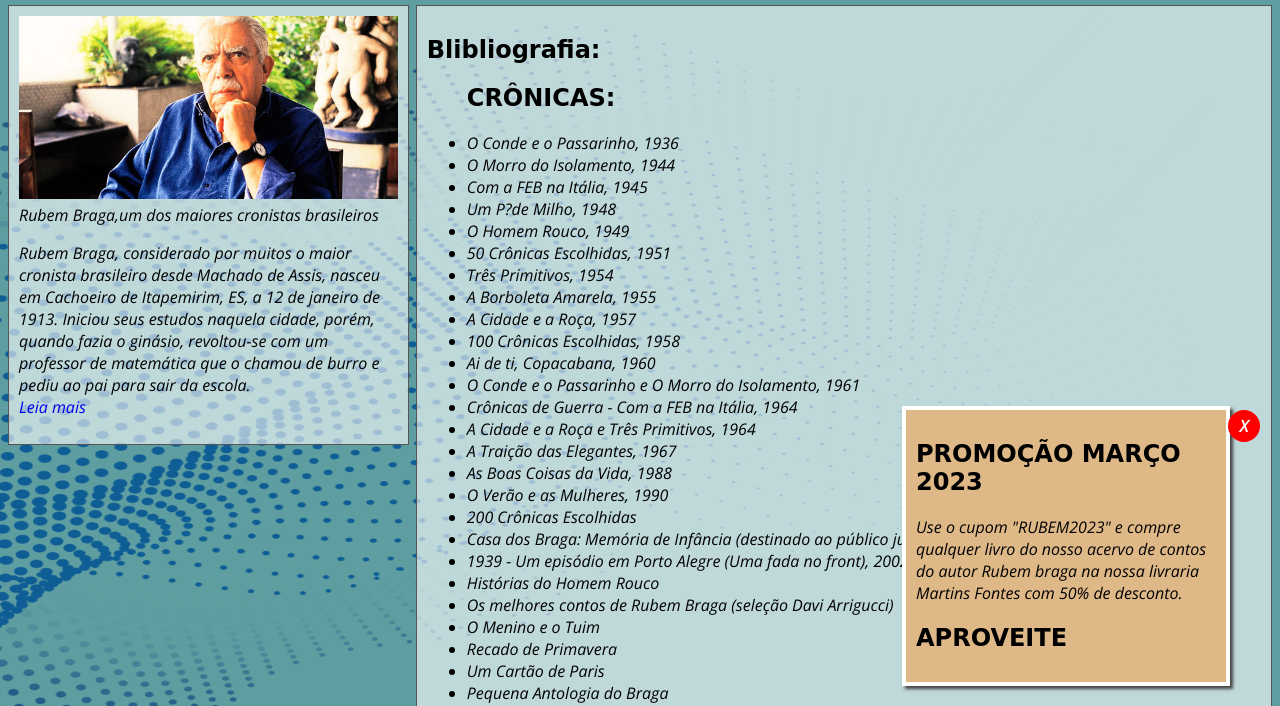
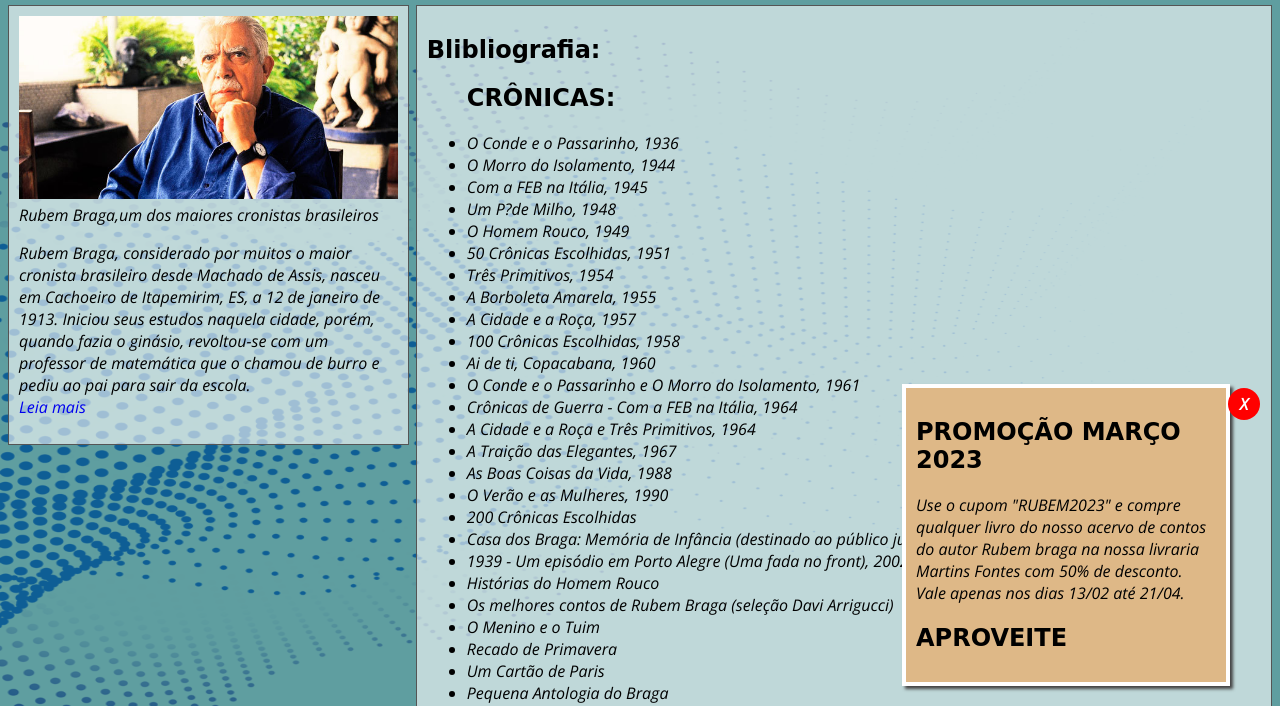
Before and after one commit to carlospalmeida/HotSite-RubemBraga, a plain HTML site: page index.html in a window 1280 px wide. Shown: the part 94-800 px from the top of the page. Drawn offline with nearby package versions, Linux system fonts and the light colour scheme; a web font is replaced by a local one.

Commit message:
Atualização de texto da promoção inde.html

```diff
--- a/index.html
+++ b/index.html
@@ -119,6 +119,7 @@
         <p>
             Use o cupom "RUBEM2023" e compre qualquer livro do nosso acervo de contos
             do autor Rubem braga na nossa livraria Martins Fontes com 50% de desconto.
+            Vale apenas nos dias 13/02 até 21/04.
         </p>
         <h2>APROVEITE</h2>
     </div>
```
